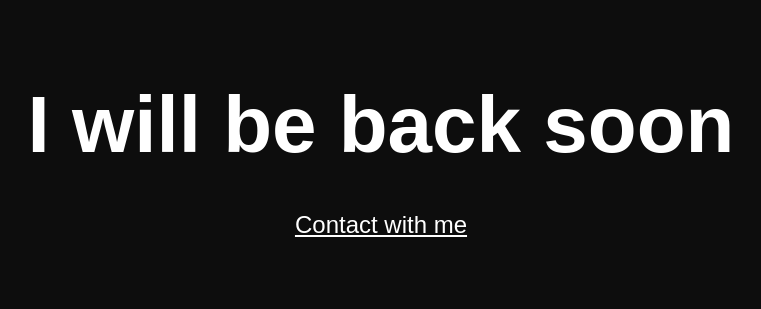
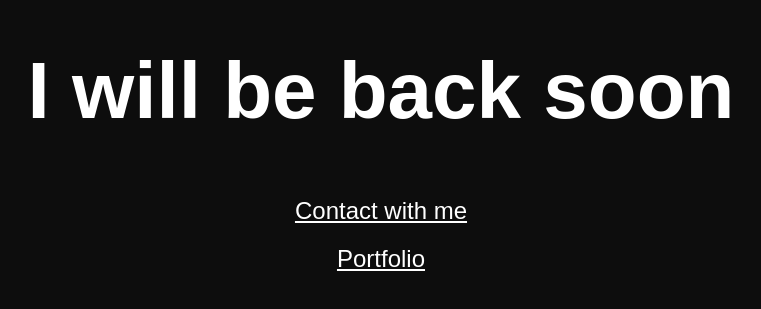
Before and after one commit to blakewonka/Website, a plain HTML site: page index.html in a window 1280 px wide. Shown: the part 241-550 px from the top of the page, without its empty margins (259-1020 px from the left). Drawn offline with Linux system fonts and the light colour scheme.

Commit message:
Portfolio

```diff
--- a/index.html
+++ b/index.html
@@ -22,7 +22,7 @@
             text-align: center;
             margin-bottom: 40px; /* Increased margin to create more space */
         }
-        .mail-button {
+        .button {
             color: #FFFFFF;
             font-size: 24px;
             font-weight: 400; /* Regular weight */
@@ -32,8 +32,9 @@
             cursor: pointer;
             padding: 0;
             transition: color 0.3s ease;
+            margin-top: 20px; /* Space between buttons */
         }
-        .mail-button:hover {
+        .button:hover {
             color: #E0E0E0;
         }
     </style>
@@ -42,8 +43,11 @@
     <div class="message">
         I will be back soon
     </div>
-    <a href="mailto:hello@blakewonka.com" class="mail-button">
+    <a href="mailto:hello@blakewonka.com" class="button">
         Contact with me
+    </a>
+    <a href="https://www.behance.net/blakewonka" class="button">
+        Portfolio
     </a>
 </body>
 </html>
```
